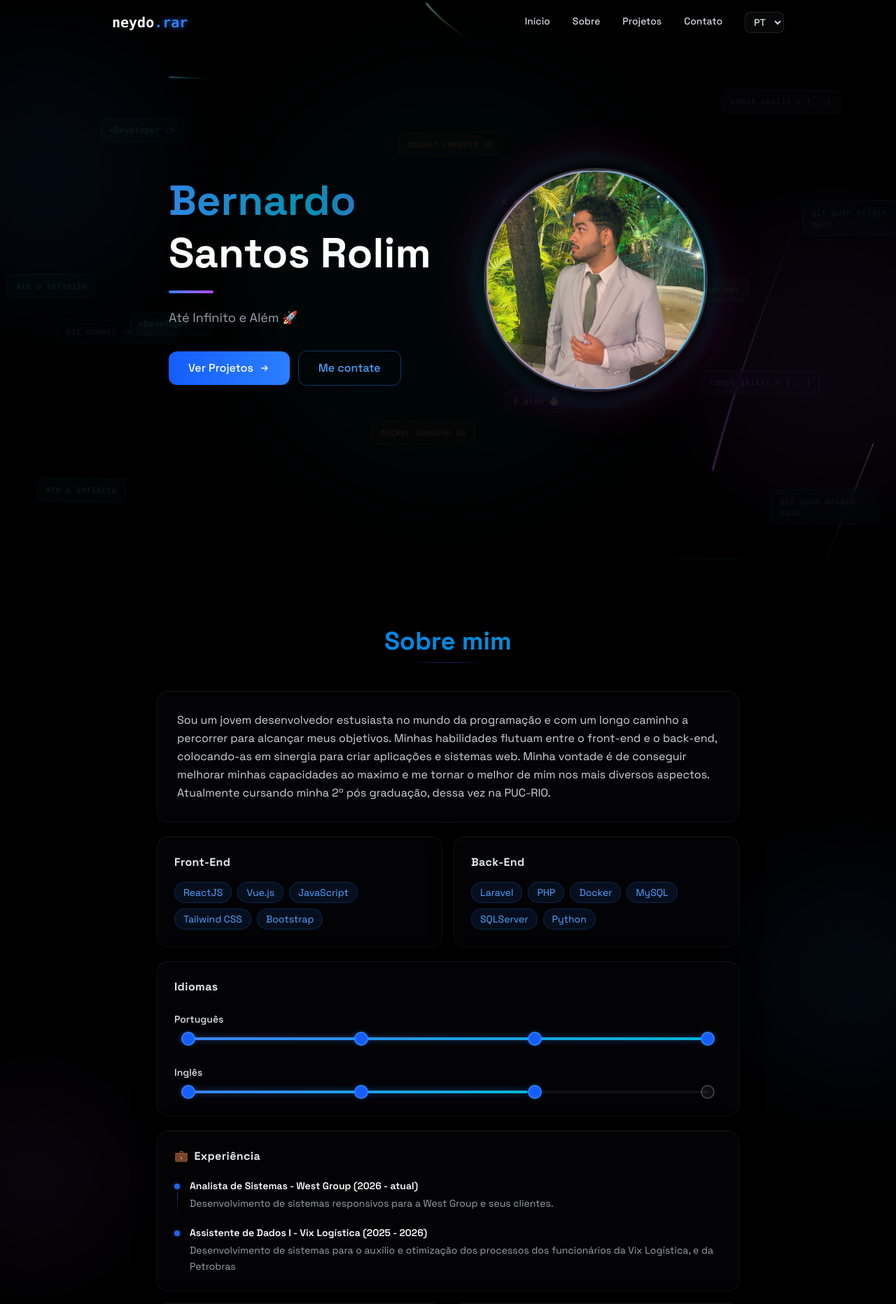
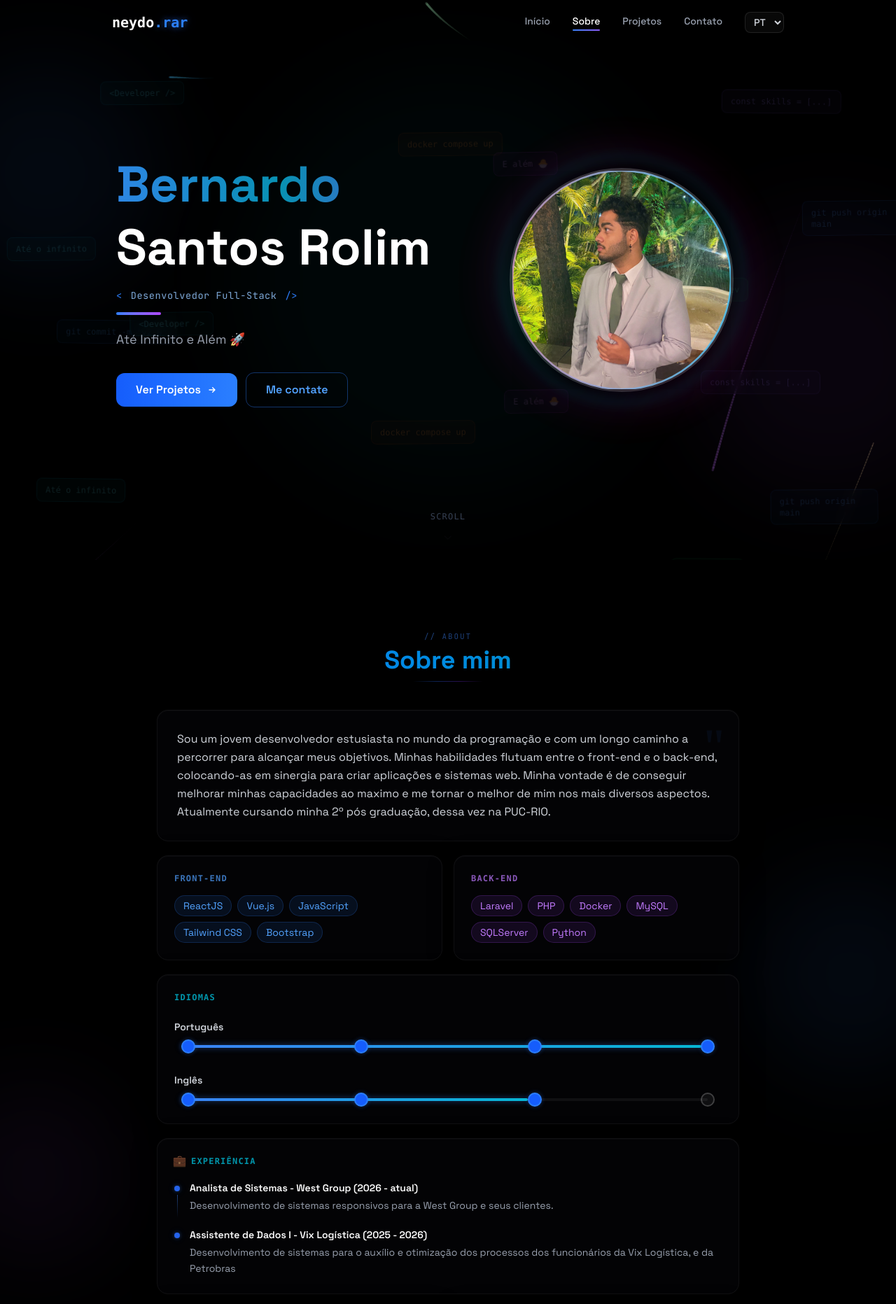
Before and after one commit to Danreby/danreby-portifolio, a React (Vite) app: page / in a window 1280 px wide. Shown: the top 1863 px of the page at 70% size. Built offline with nearby package versions, Linux system fonts and the light colour scheme.

Commit message:
Melhorando o desing

```diff
--- a/src/components/NavBar.jsx
+++ b/src/components/NavBar.jsx
@@ -3,13 +3,29 @@ import { useTranslations } from "../i18n/useTranslations"
 
 export const NavBar = ({menuOpen, setMenuOpen, setLanguage, language}) => {
   const [scrolled, setScrolled] = useState(false);
+  const [activeSection, setActiveSection] = useState('home');
 
   useEffect(() => {
     document.body.style.overflow = menuOpen ? "hidden" : "auto";
   }, [menuOpen]);
 
   useEffect(() => {
-    const handleScroll = () => setScrolled(window.scrollY > 20);
+    const handleScroll = () => {
+      setScrolled(window.scrollY > 20);
+
+      const sectionIds = ['home', 'about', 'projects', 'find-me'];
+      const threshold = window.innerHeight * 0.35;
+      let current = 'home';
+
+      for (const id of sectionIds) {
+        const el = document.getElementById(id);
+        if (el && el.getBoundingClientRect().top <= threshold) {
+          current = id;
+        }
+      }
+      setActiveSection(current);
+    };
+
     window.addEventListener('scroll', handleScroll, { passive: true });
     return () => window.removeEventListener('scroll', handleScroll);
   }, []);
@@ -72,7 +88,11 @@ export const NavBar = ({menuOpen, setMenuOpen, setLanguage, language}) => {
                 key={id}
                 href={`#${id}`}
                 onClick={e => handleScroll(e, id)}
-                className="nav-link text-gray-300 hover:text-white transition-colors text-sm font-medium"
+                className={`nav-link text-sm font-medium transition-colors ${
+                  activeSection === id
+                    ? 'nav-link-active'
+                    : 'text-gray-400 hover:text-white'
+                }`}
               >
                 {label}
               </a>
--- a/src/components/sections/About.jsx
+++ b/src/components/sections/About.jsx
@@ -39,30 +39,44 @@ export const About = ({ language }) => {
           <div className="max-w-4xl mx-auto px-4 sm:px-6 lg:px-8">
 
             <div className="text-center mb-10">
+              <span className="section-mono-label">// about</span>
               <h2 className="text-3xl md:text-4xl font-bold bg-gradient-to-r from-blue-500 to-cyan-600 bg-clip-text text-transparent mb-2">
                 {title}
               </h2>
               <div className="glow-divider" />
             </div>
 
-            <div className="glass-card rounded-2xl p-7 mb-5">
-              <p className="text-gray-300 leading-relaxed">
+            <div className="glass-card rounded-2xl p-7 mb-5 relative overflow-hidden">
+              <div className="absolute top-4 right-5 text-7xl font-serif text-blue-500/6 select-none pointer-events-none leading-none">"</div>
+              <p className="text-gray-300 leading-relaxed relative z-10">
                 {subtitle}
               </p>
             </div>
 
             <div className="grid grid-cols-1 md:grid-cols-2 gap-4 mb-5">
               {[
-                { heading: 'Front-End', skills: frontendSkills },
-                { heading: 'Back-End', skills: backendSkills },
-              ].map(({ heading, skills }) => (
+                {
+                  heading: 'Front-End',
+                  skills: frontendSkills,
+                  color: 'blue',
+                  tagClass: 'bg-blue-500/10 text-blue-400 border-blue-500/20 hover:bg-blue-500/20 hover:border-blue-500/45 hover:text-blue-300',
+                  headingClass: 'text-blue-400/70',
+                },
+                {
+                  heading: 'Back-End',
+                  skills: backendSkills,
+                  color: 'purple',
+                  tagClass: 'bg-purple-500/10 text-purple-400 border-purple-500/20 hover:bg-purple-500/20 hover:border-purple-500/45 hover:text-purple-300',
+                  headingClass: 'text-purple-400/70',
+                },
+              ].map(({ heading, skills, tagClass, headingClass }) => (
                 <div key={heading} className="glass-card rounded-2xl p-6">
-                  <h3 className="text-base font-bold mb-4 text-gray-200 tracking-wide">{heading}</h3>
+                  <h3 className={`text-xs font-mono font-bold mb-4 tracking-widest uppercase ${headingClass}`}>{heading}</h3>
                   <div className="flex flex-wrap gap-2">
                     {skills.map((tech) => (
                       <span
                         key={tech}
-                        className="bg-blue-500/10 text-blue-400 px-3 py-1 rounded-full text-sm border border-blue-500/20 hover:bg-blue-500/20 hover:border-blue-500/40 hover:-translate-y-0.5 transition-all cursor-pointer select-none"
+                        className={`px-3 py-1 rounded-full text-sm border hover:-translate-y-0.5 transition-all cursor-pointer select-none ${tagClass}`}
                         onClick={(e) => {
                           gravityRef.current?.spawn(tech === 'JavaScript' ? 'JS' : tech, e.clientX, e.clientY);
                         }}
@@ -76,7 +90,7 @@ export const About = ({ language }) => {
             </div>
 
             <div className="glass-card rounded-2xl p-6 mb-5">
-              <h3 className="text-base font-bold mb-6 text-gray-200 tracking-wide">
+              <h3 className="text-xs font-mono font-bold mb-6 text-cyan-400/70 tracking-widest uppercase">
                 {language === "en" ? "Languages" : "Idiomas"}
               </h3>
               <div className="space-y-7">
@@ -118,8 +132,9 @@ export const About = ({ language }) => {
             <div className="grid grid-cols-1 md:grid-cols-2 gap-4">
 
               <div className="glass-card rounded-2xl p-6 md:col-span-2">
-                <h3 className="text-base font-bold mb-5 text-gray-200 tracking-wide flex items-center gap-2">
-                  <span>💼</span> {experienceTitle}
+                <h3 className="text-xs font-mono font-bold mb-5 text-cyan-400/70 tracking-widest uppercase flex items-center gap-2">
+                  <span className="w-4 h-4 flex items-center justify-center text-base">💼</span>
+                  {experienceTitle}
                 </h3>
                 <div className="space-y-5">
                   {experiences.map((exp, idx) => (
@@ -132,8 +147,9 @@ export const About = ({ language }) => {
               </div>
 
               <div className="glass-card rounded-2xl p-6">
-                <h3 className="text-base font-bold mb-5 text-gray-200 tracking-wide flex items-center gap-2">
-                  <span>🎓</span> {formationTitle}
+                <h3 className="text-xs font-mono font-bold mb-5 text-cyan-400/70 tracking-widest uppercase flex items-center gap-2">
+                  <span className="w-4 h-4 flex items-center justify-center text-base">🎓</span>
+                  {formationTitle}
                 </h3>
                 <div className="space-y-5">
                   <div className="timeline-item">
@@ -148,8 +164,9 @@ export const About = ({ language }) => {
               </div>
 
               <div className="glass-card rounded-2xl p-6">
-                <h3 className="text-base font-bold mb-5 text-gray-200 tracking-wide flex items-center gap-2">
-                  <span>📚</span> {courseTitle}
+                <h3 className="text-xs font-mono font-bold mb-5 text-cyan-400/70 tracking-widest uppercase flex items-center gap-2">
+                  <span className="w-4 h-4 flex items-center justify-center text-base">📚</span>
+                  {courseTitle}
                 </h3>
                 <div className="space-y-5">
                   <div className="timeline-item">
--- a/src/components/sections/Home.jsx
+++ b/src/components/sections/Home.jsx
@@ -10,7 +10,7 @@ export const Home = ({ language }) => {
   };
 
   const { t } = useTranslations(language);
-  const { subtitle, projects, contact } = t("home");
+  const { role, subtitle, projects, contact } = t("home");
   const profileSrc = `${import.meta.env.BASE_URL}img/profile3.jpeg`;
 
   return (
@@ -20,21 +20,34 @@ export const Home = ({ language }) => {
       <div className="absolute bottom-24 -right-24 w-96 h-96 bg-purple-500/5 rounded-full blur-3xl animate-float-delayed pointer-events-none" />
       <div className="absolute top-1/2 left-1/2 -translate-x-1/2 -translate-y-1/2 w-[600px] h-[600px] bg-cyan-500/3 rounded-full blur-3xl pointer-events-none" />
 
+      <div className="absolute bottom-8 left-1/2 -translate-x-1/2 flex flex-col items-center gap-1.5 z-10 pointer-events-none">
+        <span className="text-xs font-mono tracking-widest text-gray-700 uppercase">scroll</span>
+        <svg className="w-4 h-4 text-gray-700 animate-bounce-down" fill="none" viewBox="0 0 24 24" stroke="currentColor">
+          <path strokeLinecap="round" strokeLinejoin="round" strokeWidth={1.5} d="M19 9l-7 7-7-7" />
+        </svg>
+      </div>
+
       <RevealOnScroll>
         <div className="w-full px-4 mx-auto grid grid-cols-1 md:grid-cols-2 gap-12 items-center max-w-5xl">
 
           <div className="text-center md:text-left order-2 md:order-1">
 
-            {/* <div className="inline-flex items-center gap-2 mb-5 px-4 py-1.5 rounded-full bg-blue-500/10 border border-blue-500/20 text-blue-400 text-sm font-mono">
-              <span className="w-2 h-2 bg-blue-400 rounded-full animate-pulse-glow" />
-              {language === 'pt' ? 'Disponível para trabalhar' : 'Available to work'}
+            {/* <div className="inline-flex items-center gap-2 mb-5 px-4 py-1.5 rounded-full bg-green-500/8 border border-green-500/20 text-green-400 text-xs font-mono tracking-wide">
+              <span className="w-2 h-2 bg-green-400 rounded-full animate-pulse-dot shrink-0" />
+              {available}
             </div> */}
 
-            <h1 className="text-4xl md:text-5xl lg:text-6xl font-bold mb-4 leading-tight">
+            <h1 className="text-5xl md:text-6xl lg:text-7xl font-bold mb-3 leading-tight">
               <span className="hero-name-text">Bernardo</span>
               <br />
               <span className="text-white">Santos Rolim</span>
             </h1>
+
+            <div className="hero-role-tag md:justify-start justify-center flex">
+              <span className="text-blue-500 select-none">{'<'}</span>
+              <span className="mx-1.5">{role}</span>
+              <span className="text-blue-500 select-none">{'/>'}</span>
+            </div>
 
             <div className="w-16 h-1 bg-gradient-to-r from-blue-500 to-purple-500 rounded-full mb-5 md:mx-0 mx-auto" />
 
@@ -46,7 +59,7 @@ export const Home = ({ language }) => {
               <a
                 href="#projects"
                 onClick={e => handleScroll(e, 'projects')}
-                className="inline-flex items-center gap-2 bg-gradient-to-r from-blue-600 to-blue-500 text-white py-3 px-7 rounded-xl font-medium transition-all duration-300 hover:-translate-y-1 hover:shadow-[0_8px_25px_rgba(59,130,246,0.45)]"
+                className="inline-flex items-center gap-2 bg-gradient-to-r from-blue-600 to-blue-500 text-white py-3 px-7 rounded-xl font-semibold transition-all duration-300 hover:-translate-y-1 hover:shadow-[0_8px_30px_rgba(59,130,246,0.5)] hover:from-blue-500 hover:to-blue-400"
               >
                 {projects}
                 <svg className="w-4 h-4" fill="none" viewBox="0 0 24 24" stroke="currentColor">
@@ -57,7 +70,7 @@ export const Home = ({ language }) => {
               <a
                 href="#find-me"
                 onClick={e => handleScroll(e, 'find-me')}
-                className="inline-flex items-center gap-2 border border-blue-500/40 text-blue-400 py-3 px-7 rounded-xl font-medium transition-all duration-300 hover:-translate-y-1 hover:shadow-[0_8px_25px_rgba(59,130,246,0.15)] hover:bg-blue-500/10 hover:border-blue-500/60"
+                className="inline-flex items-center gap-2 border border-blue-500/40 text-blue-400 py-3 px-7 rounded-xl font-semibold transition-all duration-300 hover:-translate-y-1 hover:shadow-[0_8px_25px_rgba(59,130,246,0.2)] hover:bg-blue-500/10 hover:border-blue-400/60 hover:text-blue-300"
               >
                 {contact}
               </a>
--- a/src/i18n/translations.js
+++ b/src/i18n/translations.js
@@ -18,11 +18,15 @@ const navigation = {
 
 const home = {
   pt: {
+    role: "Desenvolvedor Full-Stack",
+    // available: "Disponível para trabalhar",
     subtitle: "Até Infinito e Além 🚀",
     projects: "Ver Projetos",
     contact: "Me contate",
   },
   en: {
+    role: "Full-Stack Developer",
+    // available: "Available to work",
     subtitle: "To infinity and beyond 🚀",
     projects: "See projects",
     contact: "Contact Me",
--- a/src/index.css
+++ b/src/index.css
@@ -93,9 +93,9 @@ html, body {
   transition: all 0.3s cubic-bezier(0.4, 0, 0.2, 1);
 }
 .glass-card:hover {
-  background: rgba(8, 8, 14, 0.8);
-  border-color: rgba(59, 130, 246, 0.18);
-  box-shadow: 0 16px 48px rgba(0, 0, 0, 0.7), 0 0 30px rgba(59, 130, 246, 0.05), inset 0 1px 0 rgba(255, 255, 255, 0.05);
+  background: rgba(8, 8, 14, 0.85);
+  border-color: rgba(59, 130, 246, 0.22);
+  box-shadow: 0 20px 56px rgba(0, 0, 0, 0.75), 0 0 40px rgba(59, 130, 246, 0.07), inset 0 1px 0 rgba(255, 255, 255, 0.06);
 }
 
 .neon-text-blue {
@@ -127,7 +127,7 @@ html, body {
 }
 .nav-link:hover::after { width: 100%; }
 
-.project-card { position: relative; overflow: hidden; }
+.project-card { position: relative; overflow: hidden; transition: transform 0.3s ease; }
 .project-card::before {
   content: '';
   position: absolute;
@@ -138,6 +138,7 @@ html, body {
   transition: opacity 0.35s ease;
 }
 .project-card:hover::before { opacity: 1; }
+.project-card:hover { transform: translateY(-5px); }
 
 .social-github:hover   { color: #f0f6fc !important; filter: drop-shadow(0 0 10px rgba(240,246,252,0.5)); }
 .social-linkedin:hover { color: #0a84ff !important; filter: drop-shadow(0 0 10px rgba(10,102,194,0.7)); }
@@ -241,6 +242,42 @@ html, body {
   mask-composite: exclude;
 }
 
+@keyframes bounce-down {
+  0%, 100% { transform: translateY(0); opacity: 0.5; }
+  50% { transform: translateY(8px); opacity: 0.2; }
+}
+.animate-bounce-down { animation: bounce-down 1.8s ease-in-out infinite; }
+
+@keyframes pulse-dot {
+  0%, 100% { box-shadow: 0 0 0 0 rgba(34, 197, 94, 0.5); }
+  60% { box-shadow: 0 0 0 5px rgba(34, 197, 94, 0); }
+}
+.animate-pulse-dot { animation: pulse-dot 2s ease-out infinite; }
+
+.section-mono-label {
+  display: inline-block;
+  font-family: 'JetBrains Mono', monospace;
+  font-size: 0.68rem;
+  color: rgba(59, 130, 246, 0.5);
+  letter-spacing: 0.18em;
+  text-transform: uppercase;
+  margin-bottom: 6px;
+}
+
+.nav-link-active { color: white !important; }
+.nav-link-active::after { width: 100% !important; }
+
+.hero-role-tag {
+  display: inline-flex;
+  align-items: center;
+  gap: 6px;
+  font-family: 'JetBrains Mono', monospace;
+  font-size: 0.85rem;
+  color: rgba(147, 197, 253, 0.85);
+  letter-spacing: 0.04em;
+  margin-bottom: 14px;
+}
+
 @media (prefers-reduced-motion: reduce) {
   .reveal, .reveal-inner, .reveal.visible, .reveal.blurred .reveal-inner {
     transition: none !important;
```
Also changed, not shown: src/components/sections/Contact.jsx (+31 -10 lines), src/components/sections/Projects.jsx (+7 -6 lines).
